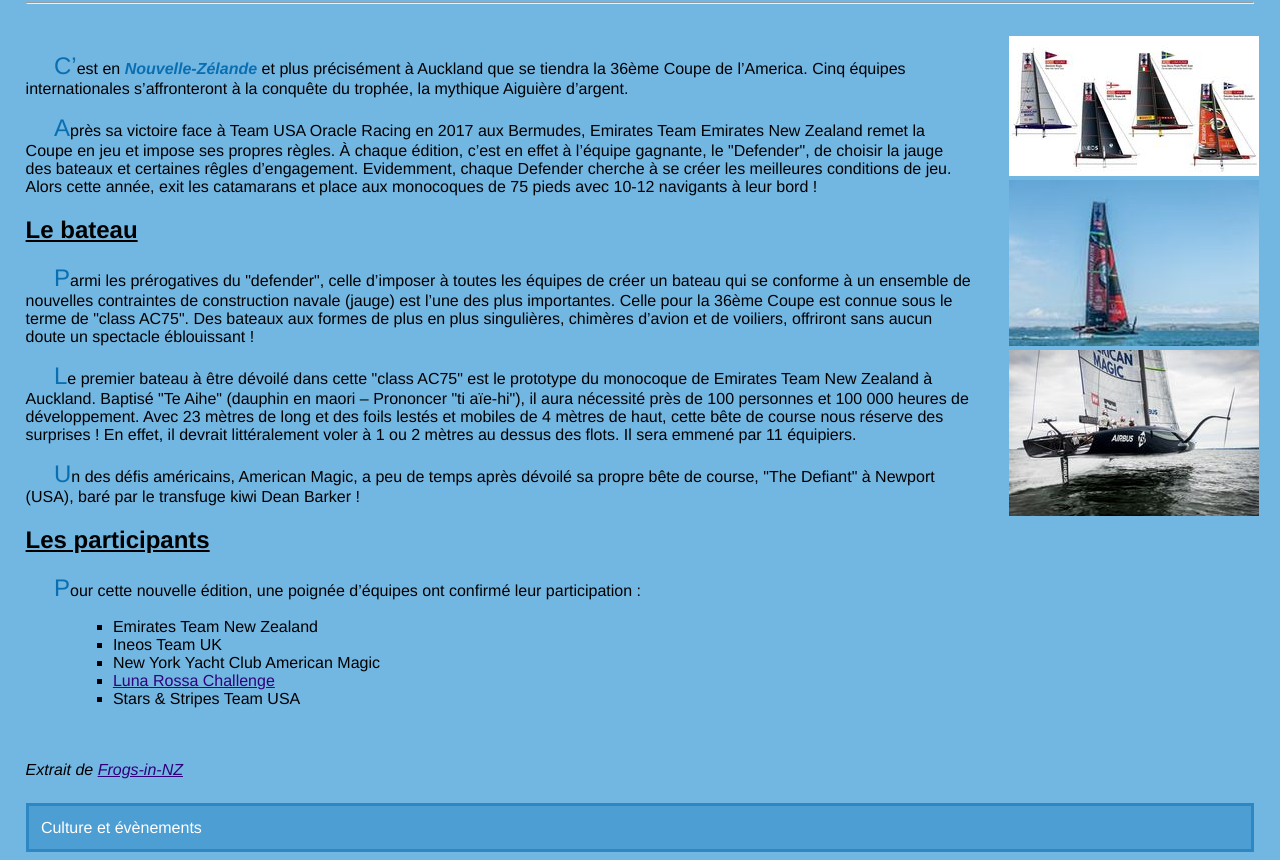
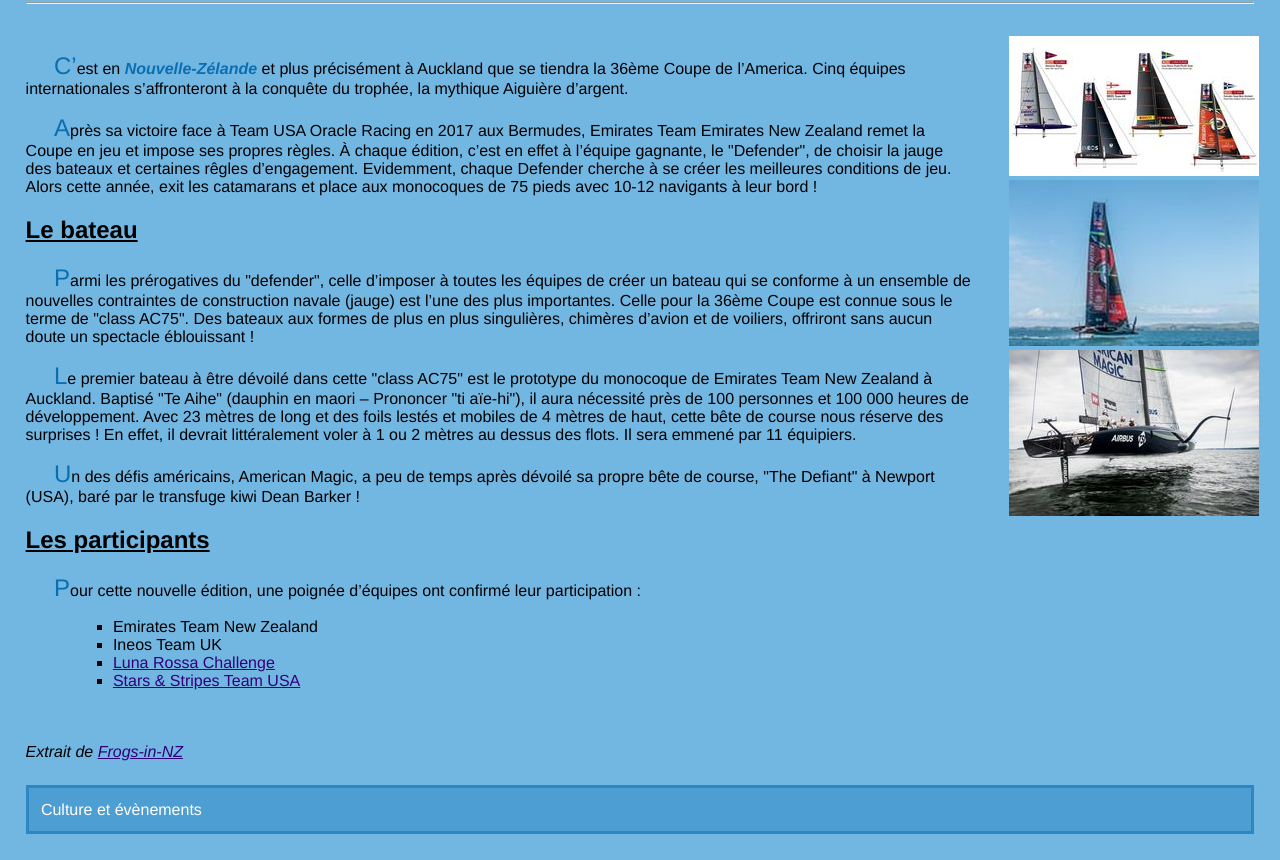
Before and after one commit to Girard-Raphael-Git/ACwebproject, a plain HTML site: page index.html in a window 1280 px wide. Shown: the part 115-975 px from the top of the page. Drawn offline with Linux system fonts and the light colour scheme.

Commit message:
Hyperlien AM

```diff
--- a/index.html
+++ b/index.html
@@ -45,9 +45,8 @@
 	<ul>
 		<li> Emirates Team New Zealand </li>
 		<li> Ineos Team UK </li>
-		<li> New York Yacht Club American Magic </li>
 		<li> <a href="./challenger/luna_rossa.html" title="Accès sécurisé au challenger Luna Rossa"> Luna Rossa Challenge </a></li>
-		<li> Stars & Stripes Team USA </li>
+		<li> <a href="./challenger/american_magic.html" title="Accès sécurisé au challenger American Magic"> Stars & Stripes Team USA </a></li>
 	</ul>
   </section>
 
```
